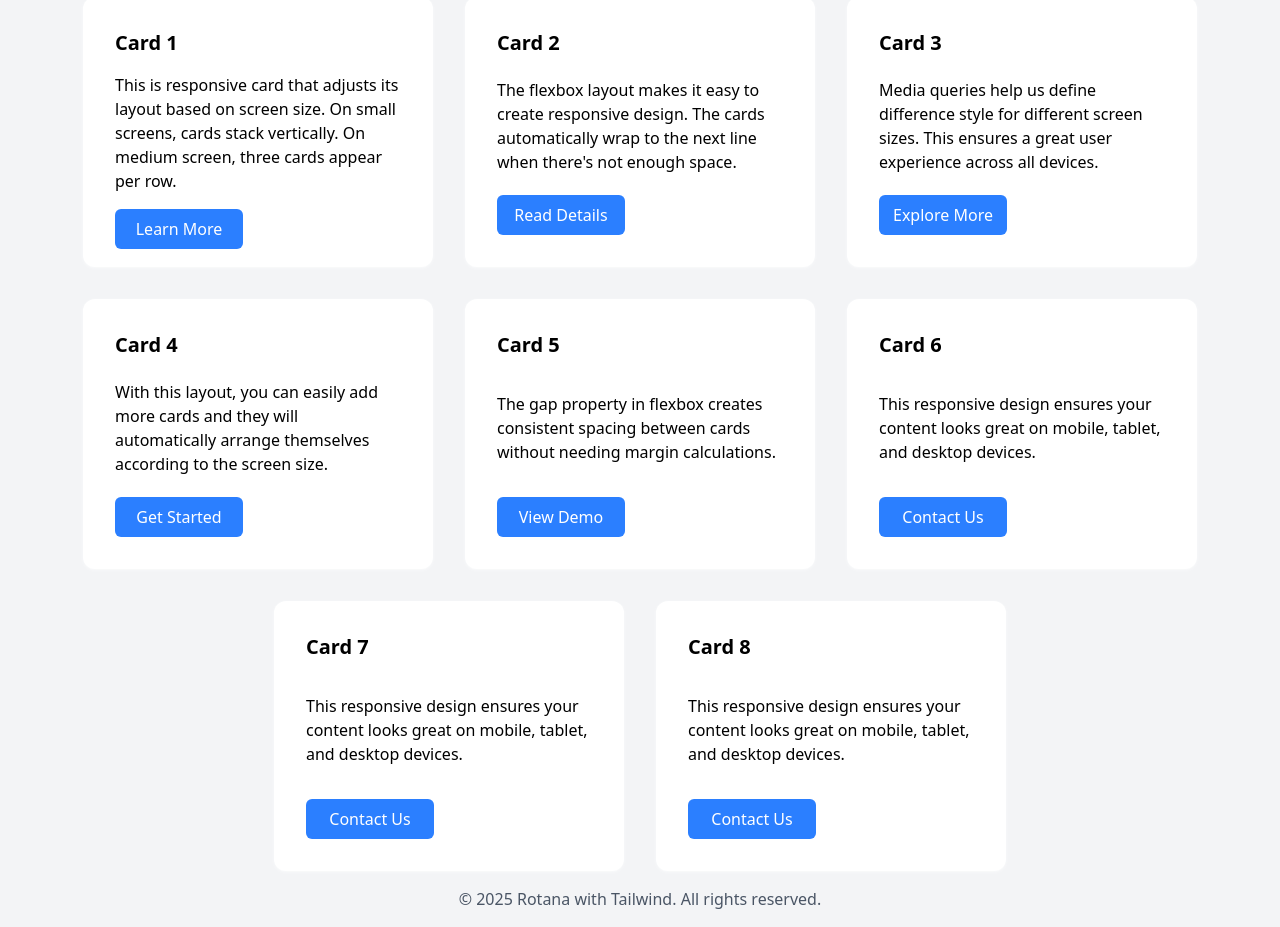
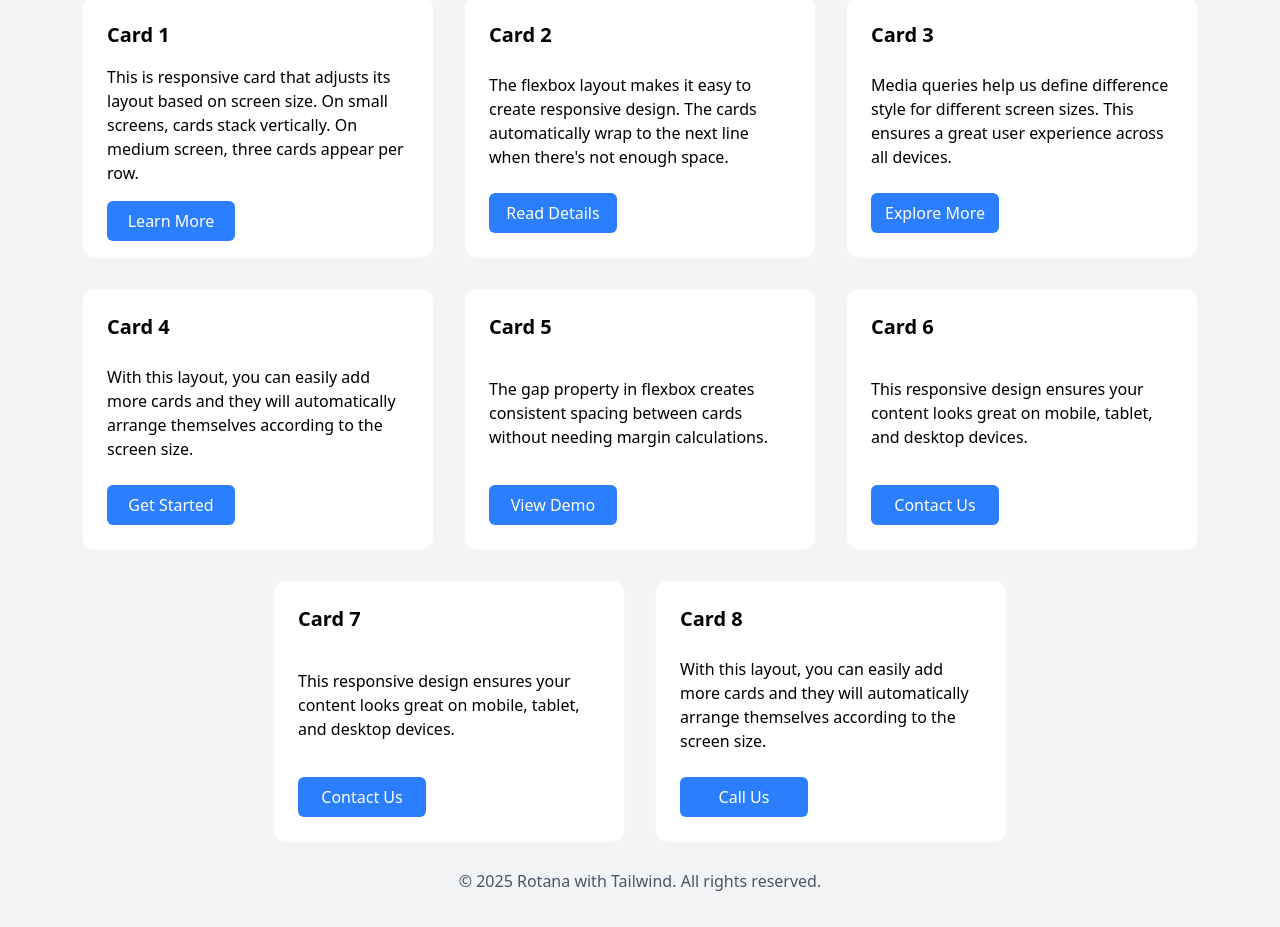
Before and after one commit to rotanaeav/Responsive-Tailwind, a website: page src/index.html in a window 1280 px wide. Shown: the part 103-1030 px from the top of the page. Drawn offline with Linux system fonts and the light colour scheme.

Commit message:
update align and height

```diff
--- a/src/index.html
+++ b/src/index.html
@@ -12,7 +12,7 @@
       class="flex flex-wrap gap-4 md:gap-8 justify-center max-w-[1556px] mx-auto"
     >
       <div
-        class="flex flex-col justify-between gap-4 h-[270px] w-[350px] p-8 bg-white rounded-xl shadow-gray-50 hover:shadow-blue-400 shadow-sm"
+        class="flex flex-col justify-between gap-4 h-[260px] w-[350px] p-6 bg-white rounded-xl shadow-gray-50 hover:shadow-blue-400 shadow-sm"
       >
         <h2 class="text-xl font-bold">Card 1</h2>
         <p>
@@ -27,7 +27,7 @@
         </button>
       </div>
       <div
-        class="flex flex-col justify-between gap-4 h-[270px] w-[350px] p-8 bg-white rounded-xl shadow-gray-50 hover:shadow-blue-400 shadow-sm"
+        class="flex flex-col justify-between gap-4 h-[260px] w-[350px] p-6 bg-white rounded-xl shadow-gray-50 hover:shadow-blue-400 shadow-sm"
       >
         <h2 class="text-xl font-bold">Card 2</h2>
         <p>
@@ -42,7 +42,7 @@
         </button>
       </div>
       <div
-        class="flex flex-col justify-between gap-4 h-[270px] w-[350px] p-8 bg-white rounded-xl shadow-gray-50 hover:shadow-blue-400 shadow-sm"
+        class="flex flex-col justify-between gap-4 h-[260px] w-[350px] p-6 bg-white rounded-xl shadow-gray-50 hover:shadow-blue-400 shadow-sm"
       >
         <h2 class="text-xl font-bold">Card 3</h2>
         <p>
@@ -56,7 +56,7 @@
         </button>
       </div>
       <div
-        class="flex flex-col justify-between gap-4 h-[270px] w-[350px] p-8 bg-white rounded-xl shadow-gray-50 hover:shadow-blue-400 shadow-sm"
+        class="flex flex-col justify-between gap-4 h-[260px] w-[350px] p-6 bg-white rounded-xl shadow-gray-50 hover:shadow-blue-400 shadow-sm"
       >
         <h2 class="text-xl font-bold">Card 4</h2>
         <p>
@@ -70,7 +70,7 @@
         </button>
       </div>
       <div
-        class="flex flex-col justify-between gap-4 h-[270px] w-[350px] p-8 bg-white rounded-xl shadow-gray-50 hover:shadow-blue-400 shadow-sm"
+        class="flex flex-col justify-between gap-4 h-[260px] w-[350px] p-6 bg-white rounded-xl shadow-gray-50 hover:shadow-blue-400 shadow-sm"
       >
         <h2 class="text-xl font-bold">Card 5</h2>
         <p>
@@ -84,7 +84,7 @@
         </button>
       </div>
       <div
-        class="flex flex-col justify-between gap-4 h-[270px] w-[350px] p-8 bg-white rounded-xl shadow-gray-50 hover:shadow-blue-400 shadow-sm"
+        class="flex flex-col justify-between gap-4 h-[260px] w-[350px] p-6 bg-white rounded-xl shadow-gray-50 hover:shadow-blue-400 shadow-sm"
       >
         <h2 class="text-xl font-bold">Card 6</h2>
         <p>
@@ -98,7 +98,7 @@
         </button>
       </div>
       <div
-        class="flex flex-col justify-between gap-4 h-[270px] w-[350px] p-8 bg-white rounded-xl shadow-gray-50 hover:shadow-blue-400 shadow-sm"
+        class="flex flex-col justify-between gap-4 h-[260px] w-[350px] p-6 bg-white rounded-xl shadow-gray-50 hover:shadow-blue-400 shadow-sm"
       >
         <h2 class="text-xl font-bold">Card 7</h2>
         <p>
@@ -112,22 +112,22 @@
         </button>
       </div>
       <div
-        class="flex flex-col justify-between gap-4 h-[270px] w-[350px] p-8 bg-white rounded-xl shadow-gray-50 hover:shadow-blue-400 shadow-sm"
+        class="flex flex-col justify-between gap-4 h-[260px] w-[350px] p-6 bg-white rounded-xl shadow-gray-50 hover:shadow-blue-400 shadow-sm"
       >
         <h2 class="text-xl font-bold">Card 8</h2>
         <p>
-          This responsive design ensures your content looks great on mobile,
-          tablet, and desktop devices.
+          With this layout, you can easily add more cards and they will
+          automatically arrange themselves according to the screen size.
         </p>
         <button
           class="bg-blue-500 text-white py-2 w-32 hover:bg-blue-600 rounded-md"
         >
-          Contact Us
+          Call Us
         </button>
       </div>
     </div>
     <footer>
-      <p class="text-gray-600 text-center m-4">
+      <p class="text-gray-600 text-center m-7">
         &copy; 2025 Rotana with Tailwind. All rights reserved.
       </p>
     </footer>
```
Also changed, not shown: src/output.css.
